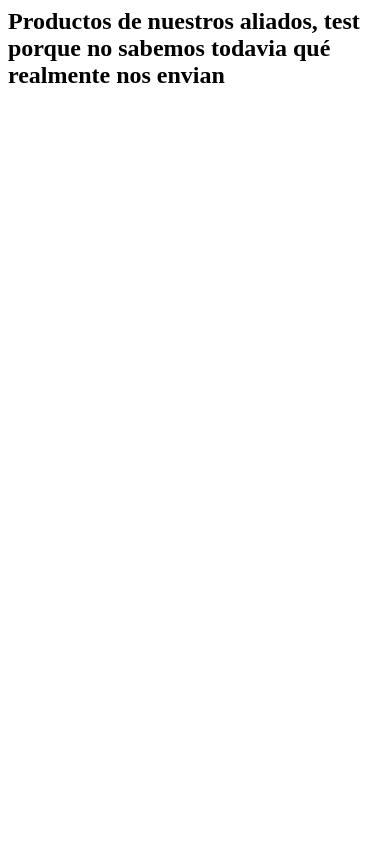
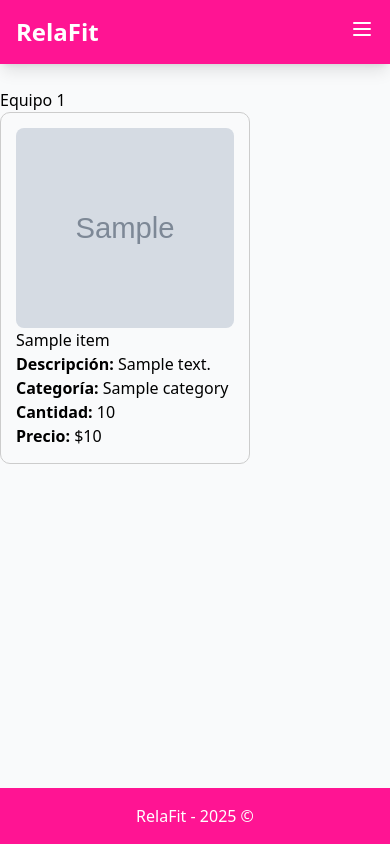
Before and after one commit to MariaAcevedo11/RelaFit, a Django app: page /es/productos-aliados/ in a window 390 px wide. Run offline with Django 5.2, Linux system fonts and the light colour scheme; grey boxes marked "Sample" are stand-in pictures; a database or web service that is not in the repository returns one stand-in record (values such as "Sample title"); data that the repository does not hold is empty; some libraries are stand-ins or nearby versions.

Commit message:
apis equipo 1

```diff
--- a/Sesion/templates/base.html
+++ b/Sesion/templates/base.html
@@ -68,6 +68,10 @@
                                 class="text-white hover:bg-pink-bright-dark px-3 py-2 rounded-md text-sm font-medium">
                                     {% trans "Productos" %}
                                 </a>
+                                <a href="{% url 'productos_aliados' %}"
+                            class="text-white hover:bg-pink-bright-dark px-3 py-2 rounded-md text-sm font-medium">
+                                {% trans "Productos Aliados" %}
+                            </a>
                                 <a href="{% url 'reserva' %}"
                                 class="text-white hover:bg-pink-bright-dark px-3 py-2 rounded-md text-sm font-medium">
                                     {% trans "Reserva" %}
@@ -88,6 +92,11 @@
                             class="text-white hover:bg-pink-bright-dark px-3 py-2 rounded-md text-sm font-medium">
                                 {% trans "Productos" %}
                             </a>
+                            <a href="{% url 'productos_aliados' %}"
+                            class="text-white hover:bg-pink-bright-dark px-3 py-2 rounded-md text-sm font-medium">
+                                {% trans "Productos aliados" %}
+                            </a>
+
                             <a href="{% url 'reserva' %}"
                             class="text-white hover:bg-pink-bright-dark px-3 py-2 rounded-md text-sm font-medium">
                                 {% trans "Reserva" %}
@@ -100,6 +109,7 @@
                             class="bg-white text-pink-bright hover:bg-gray-100 px-3 py-2 rounded-md text-sm font-medium shadow">
                                 {% trans "Registro" %}
                             </a>
+
                         {% endif %}
                     </div>
                 </div>
@@ -129,6 +139,7 @@
                         <!-- CLIENTE -->
                         <a href="{% url 'home' %}" class="text-white block px-3 py-2 rounded-md text-base font-medium">Home</a>
                         <a href="{% url 'producto' %}" class="text-white block px-3 py-2 rounded-md text-base font-medium">{% trans "Productos" %}</a>
+                        <a href="{% url 'productos_aliados' %}" class="text-white hover:bg-pink-bright-dark px-3 py-2 rounded-md text-sm font-medium">{% trans "Productos Aliados" %}</a>
                         <a href="{% url 'reserva' %}" class="text-white block px-3 py-2 rounded-md text-base font-medium">{% trans "Reserva" %}</a>
                         <span class="text-white block px-3 py-2 rounded-md text-base font-medium">{% trans "Hola," %} {{ request.session.usuario_nombre }}</span>
                         <a href="{% url 'logout' %}" class="bg-white text-pink-bright block px-3 py-2 rounded-md text-base font-medium shadow">{% trans "Cerrar sesión" %}</a>
@@ -137,6 +148,10 @@
                     <!-- VISITANTE -->
                     <a href="{% url 'home' %}" class="text-white block px-3 py-2 rounded-md text-base font-medium">Home</a>
                     <a href="{% url 'producto' %}" class="text-white block px-3 py-2 rounded-md text-base font-medium">{% trans "Productos" %}</a>
+                    <a href="{% url 'productos_aliados' %}"
+                            class="text-white hover:bg-pink-bright-dark px-3 py-2 rounded-md text-sm font-medium">
+                                {% trans "Productos Aliados" %}
+                            </a>
                     <a href="{% url 'reserva' %}" class="text-white block px-3 py-2 rounded-md text-base font-medium">{% trans "Reserva" %}</a>
                     <a href="{% url 'login' %}" class="text-white block px-3 py-2 rounded-md text-base font-medium">{% trans "Login" %}</a>
                     <a href="{% url 'registro' %}" class="bg-white text-pink-bright block px-3 py-2 rounded-md text-base font-medium shadow">{% trans "Registro" %}</a>
--- a/Sesion/templates/productos_aliados.html
+++ b/Sesion/templates/productos_aliados.html
@@ -1,18 +1,25 @@
-<h2>Productos de nuestros aliados, test porque no sabemos todavia qué realmente nos envian</h2>
 
+{% extends "base.html" %}
+{% block content %}
 
+<h1>Equipo 1</h1>
 
-<div class="grid grid-cols-1 md:grid-cols-3 gap-6">
-    {% for p in productos %}
-        <div class="bg-white rounded-xl shadow p-4">
-            {% if p.imagenUrl %}
-            <img src="{{ p.imagenUrl }}" class="w-full h-40 object-cover rounded-md">
-            {% endif %}
+{% if productos %}
+    <div style="display: flex; flex-wrap: wrap; gap: 20px;">
+        {% for p in productos %}
+            <div style="border: 1px solid #ccc; padding: 15px; width: 250px; border-radius: 10px;">
+                <img src="{{ p.image_url }}" alt="Producto" style="width: 100%; height: 200px; object-fit: cover; border-radius: 8px;">
 
-            <h3 class="font-bold text-lg">{{ p.nombre }}</h3>
-            <p class="text-gray-600">{{ p.marca }}</p>
-            <p class="text-sm">{{ p.tipo }}</p>
-            <p class="text-pink-bright font-semibold mt-2">${{ p.precio }}</p>
-        </div>
-    {% endfor %}
-</div>
+                <h3>{{ p.name }}</h3>
+                <p><strong>Descripción:</strong> {{ p.description }}</p>
+                <p><strong>Categoría:</strong> {{ p.category }}</p>
+                <p><strong>Cantidad:</strong> {{ p.quantity }}</p>
+                <p><strong>Precio:</strong> ${{ p.price }}</p>
+            </div>
+        {% endfor %}
+    </div>
+{% else %}
+    <p>No hay productos disponibles.</p>
+{% endif %}
+
+{% endblock %}
--- a/Sesion/views.py
+++ b/Sesion/views.py
@@ -480,13 +480,12 @@ def verVideo(request):
 
 
 def productosAliados(request):
-    url = ""  # URL API del equipo 1 Proximamente a poner
+    url = "http://54.90.195.251/api/products/"
 
     try:
         response = requests.get(url)
-        data = response.json()
-        productos = data.get("productos", [])
-    except:
+        productos = response.json()   # Debe llegar una lista
+    except Exception as e:
         productos = []
 
     return render(request, "productos_aliados.html", {"productos": productos})
```
Also changed, not shown: db.sqlite3.
